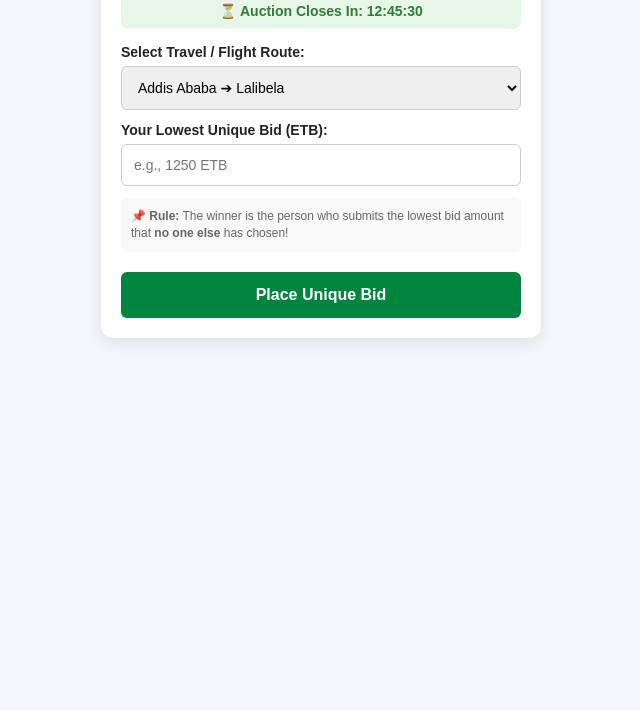
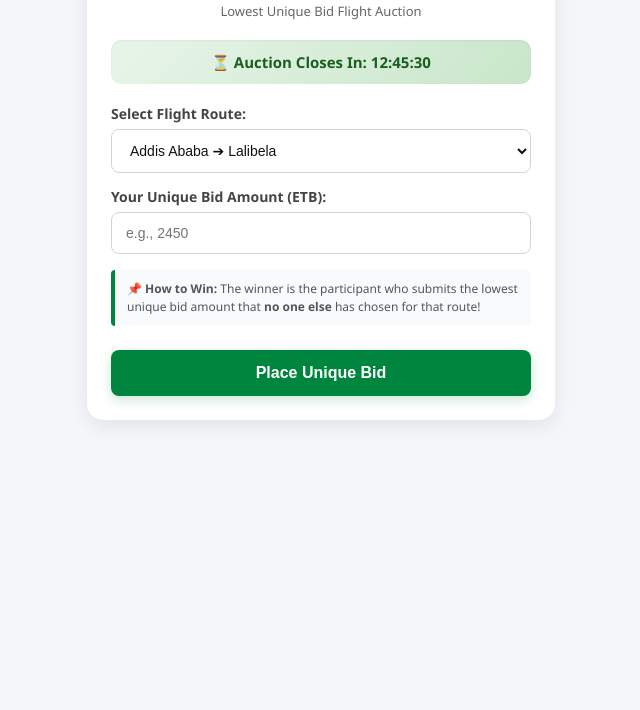
Before and after one commit to Nahom1creator/Easy-Travel_bot, a plain HTML site: page index.html in a window 1280 px wide. Shown: the part 90-800 px from the top of the page, without its empty margins (319-959 px from the left). Drawn offline with Linux system fonts and the light colour scheme; a script that the page names is missing.

Commit message:
Update index.html

```diff
--- a/index.html
+++ b/index.html
@@ -7,49 +7,75 @@
     <script src="https://telegram.org/js/telegram-web-app.js"></script>
     <style>
         body {
-            font-family: Arial, sans-serif;
+            font-family: 'Segoe UI', Tahoma, Geneva, Verdana, sans-serif;
             background-color: var(--tg-theme-bg-color, #f4f6f9);
             color: var(--tg-theme-text-color, #222);
             margin: 0;
-            padding: 15px;
+            padding: 20px;
         }
         .container {
-            max-width: 400px;
+            max-width: 420px;
             margin: auto;
             background: var(--tg-theme-secondary-bg-color, #ffffff);
-            padding: 20px;
-            border-radius: 12px;
-            box-shadow: 0 4px 15px rgba(0,0,0,0.1);
+            padding: 24px;
+            border-radius: 16px;
+            box-shadow: 0 6px 20px rgba(0,0,0,0.08);
         }
-        h2 { color: #00853f; text-align: center; margin-top: 0; }
+        h2 {
+            color: #00853f;
+            text-align: center;
+            margin-top: 0;
+            font-size: 22px;
+        }
+        .subtitle {
+            text-align: center;
+            font-size: 13px;
+            color: #666;
+            margin-bottom: 20px;
+        }
         .timer-box {
-            background: #e8f5e9;
-            color: #2e7d32;
-            padding: 10px;
-            border-radius: 8px;
+            background: linear-gradient(135deg, #e8f5e9, #c8e6c9);
+            color: #1b5e20;
+            padding: 12px;
+            border-radius: 10px;
             text-align: center;
             font-weight: bold;
-            margin-bottom: 15px;
+            margin-bottom: 20px;
+            font-size: 15px;
+            box-shadow: inset 0 1px 3px rgba(0,0,0,0.05);
+        }
+        label {
+            font-weight: 600;
+            display: block;
+            margin-top: 14px;
             font-size: 14px;
+            color: #444;
         }
-        label { font-weight: bold; display: block; margin-top: 12px; font-size: 14px; }
         select, input {
             width: 100%;
-            padding: 12px;
+            padding: 12px 14px;
             margin-top: 6px;
-            border: 1px solid #ccc;
-            border-radius: 6px;
+            border: 1px solid #d1d5db;
+            border-radius: 8px;
             box-sizing: border-box;
             font-size: 14px;
+            background-color: #fff;
+            color: #111;
+            outline: none;
+            transition: border-color 0.2s;
+        }
+        select:focus, input:focus {
+            border-color: #00853f;
         }
         .rules {
             font-size: 12px;
-            color: #666;
-            margin-top: 12px;
-            line-height: 1.4;
-            background: #f9f9f9;
-            padding: 10px;
-            border-radius: 6px;
+            color: #555;
+            margin-top: 16px;
+            line-height: 1.5;
+            background: #f8fafc;
+            border-left: 4px solid #00853f;
+            padding: 10px 12px;
+            border-radius: 4px;
         }
         button {
             width: 100%;
@@ -57,37 +83,51 @@
             color: white;
             border: none;
             padding: 14px;
-            margin-top: 20px;
+            margin-top: 24px;
             font-size: 16px;
-            font-weight: bold;
-            border-radius: 6px;
+            font-weight: 600;
+            border-radius: 8px;
             cursor: pointer;
+            box-shadow: 0 4px 12px rgba(0,133,63,0.2);
+            transition: background-color 0.2s, transform 0.1s;
         }
+        button:active { transform: scale(0.98); }
         button:hover { background-color: #006c32; }
     </style>
 </head>
 <body>
 
     <div class="container">
-        <h2>Easy Travel Auction</h2>
+        <h2>🌍 Easy Travel</h2>
+        <div class="subtitle">Lowest Unique Bid Flight Auction</div>
 
         <div class="timer-box">
             ⏳ Auction Closes In: <span id="countdown">12:45:30</span>
         </div>
 
-        <label for="route">Select Travel / Flight Route:</label>
+        <label for="route">Select Flight Route:</label>
         <select id="route">
-            <option value="Addis Ababa to Lalibela">Addis Ababa ➔ Lalibela</option>
-            <option value="Addis Ababa to Gondar">Addis Ababa ➔ Gondar</option>
-            <option value="Addis Ababa to Bahir Dar">Addis Ababa ➔ Bahir Dar</option>
-            <option value="Addis Ababa to Dubai">Addis Ababa ➔ Dubai</option>
+            <optgroup label="Domestic Destinations">
+                <option value="Addis Ababa ➔ Lalibela">Addis Ababa ➔ Lalibela</option>
+                <option value="Addis Ababa ➔ Gondar">Addis Ababa ➔ Gondar</option>
+                <option value="Addis Ababa ➔ Bahir Dar">Addis Ababa ➔ Bahir Dar</option>
+                <option value="Addis Ababa ➔ Axum">Addis Ababa ➔ Axum</option>
+                <option value="Addis Ababa ➔ Dire Dawa">Addis Ababa ➔ Dire Dawa</option>
+            </optgroup>
+            <optgroup label="International Destinations">
+                <option value="Addis Ababa ➔ Dubai">Addis Ababa ➔ Dubai</option>
+                <option value="Addis Ababa ➔ Nairobi">Addis Ababa ➔ Nairobi</option>
+                <option value="Addis Ababa ➔ Cairo">Addis Ababa ➔ Cairo</option>
+                <option value="Addis Ababa ➔ Bangkok">Addis Ababa ➔ Bangkok</option>
+                <option value="Addis Ababa ➔ Washington DC">Addis Ababa ➔ Washington DC</option>
+            </optgroup>
         </select>
 
-        <label for="bidAmount">Your Lowest Unique Bid (ETB):</label>
-        <input type="number" id="bidAmount" placeholder="e.g., 1250 ETB" min="1">
+        <label for="bidAmount">Your Unique Bid Amount (ETB):</label>
+        <input type="number" id="bidAmount" placeholder="e.g., 2450" min="1">
 
         <div class="rules">
-            📌 <b>Rule:</b> The winner is the person who submits the lowest bid amount that <b>no one else</b> has chosen!
+            📌 <b>How to Win:</b> The winner is the participant who submits the lowest unique bid amount that <b>no one else</b> has chosen for that route!
         </div>
 
         <button onclick="submitBid()">Place Unique Bid</button>
@@ -97,6 +137,7 @@
         let tg = window.Telegram.WebApp;
         tg.expand();
 
+        // Beautiful live countdown simulation
         let timeRemaining = 12 * 3600 + 45 * 60 + 30;
         setInterval(() => {
             if (timeRemaining > 0) timeRemaining--;
```
